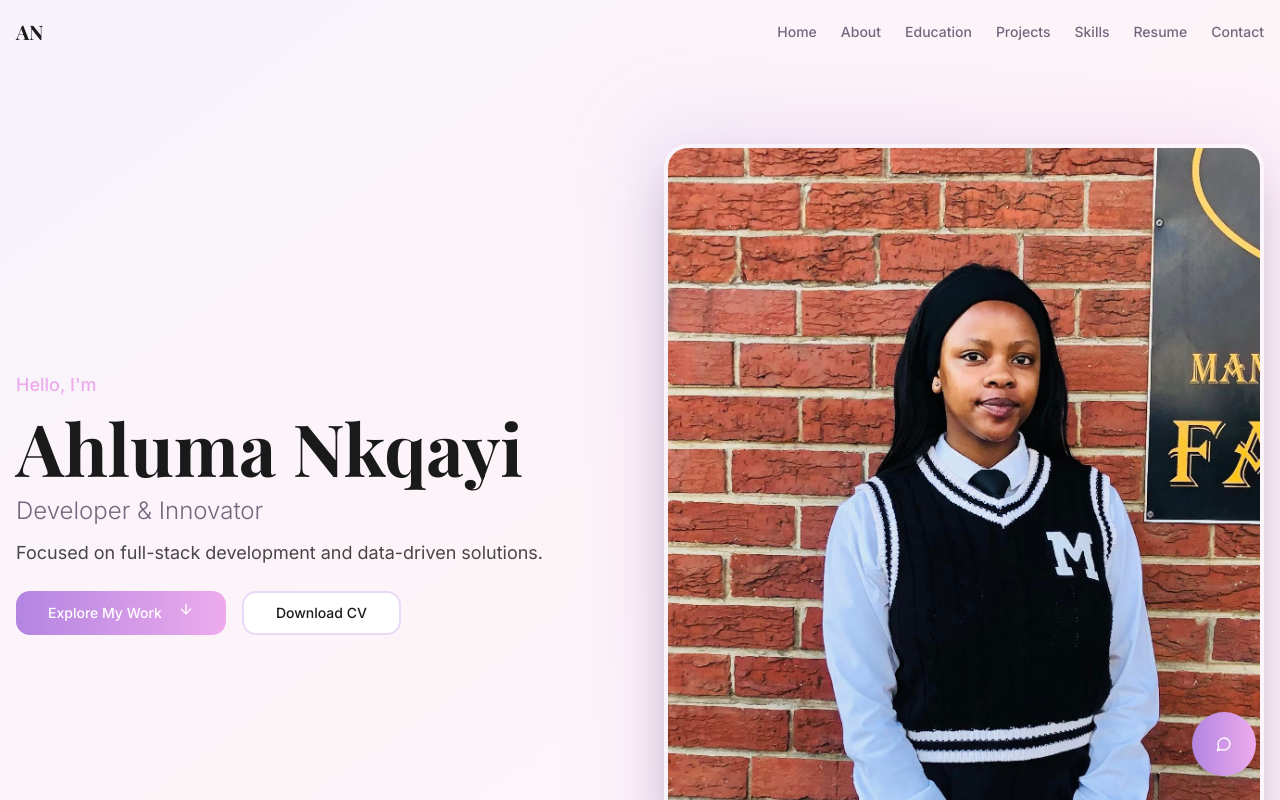
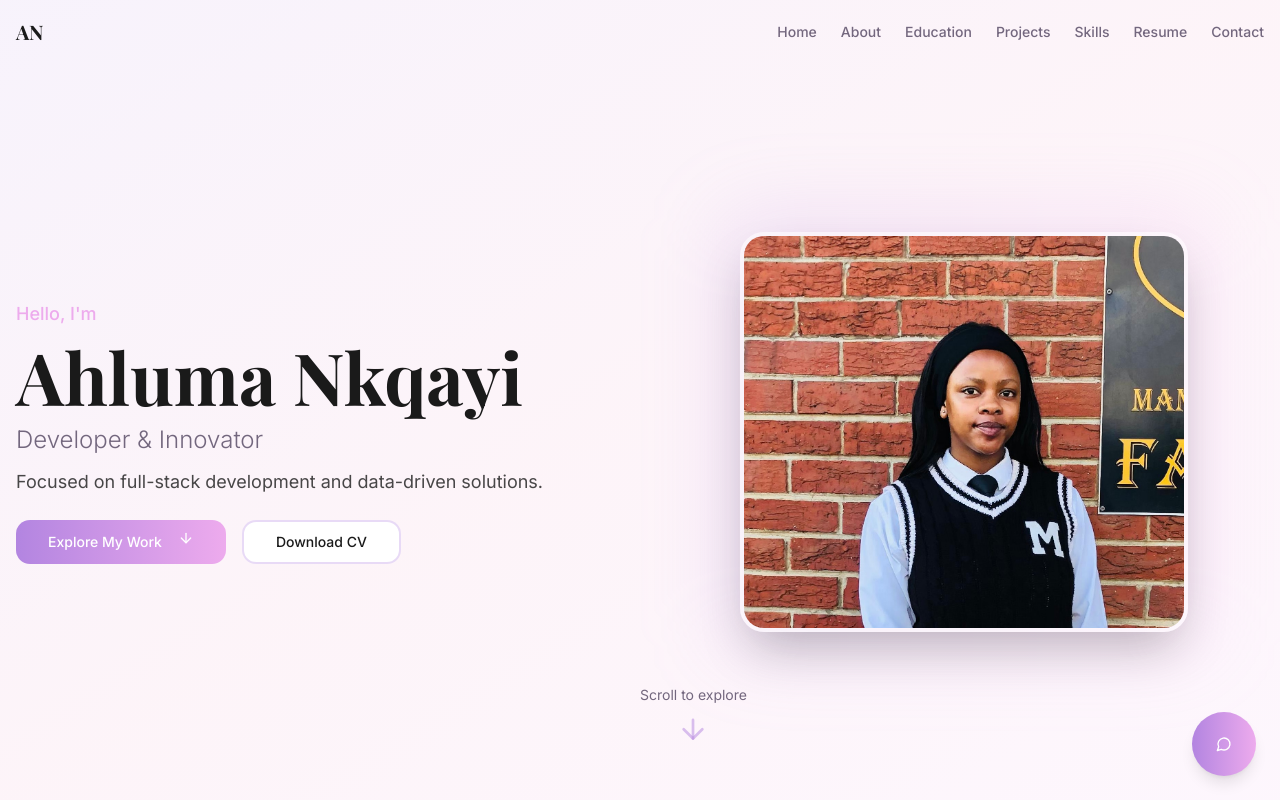
Before and after one commit to Ahluma-Nkqayi/ahluma-nkqayi-portfolio, a React (Vite) app: page / in a window 1280 px wide. Shown: the top 800 px of the page. Built offline with nearby package versions, Linux system fonts and the light colour scheme; the HTML template or start-up script is replaced by a standard one.

Commit message:
Shrink hero image and fix scroll arrow
Reduce the hero image size with a constrained container (max-w and max-h) to prevent overlap with the scroll-down arrow, and ensure the arrow remains visible and functional to scroll to the About section.

```diff
--- a/src/components/Hero.tsx
+++ b/src/components/Hero.tsx
@@ -53,13 +53,13 @@ const Hero = () => {
             </div>
           </div>
 
-          <div className="relative animate-slide-up">
+          <div className="relative animate-slide-up max-w-md mx-auto">
             <div className="absolute -inset-4 bg-gradient-to-r from-primary/20 to-accent/20 rounded-3xl blur-2xl" />
-            <div className="relative rounded-3xl overflow-hidden shadow-2xl border-4 border-white/50">
+            <div className="relative rounded-3xl overflow-hidden shadow-2xl border-4 border-white/50 max-h-[400px]">
               <img
                 src={heroImage}
                 alt="Ahluma Nkqayi"
-                className="w-full h-auto object-cover"
+                className="w-full h-full object-cover"
               />
             </div>
           </div>
```
